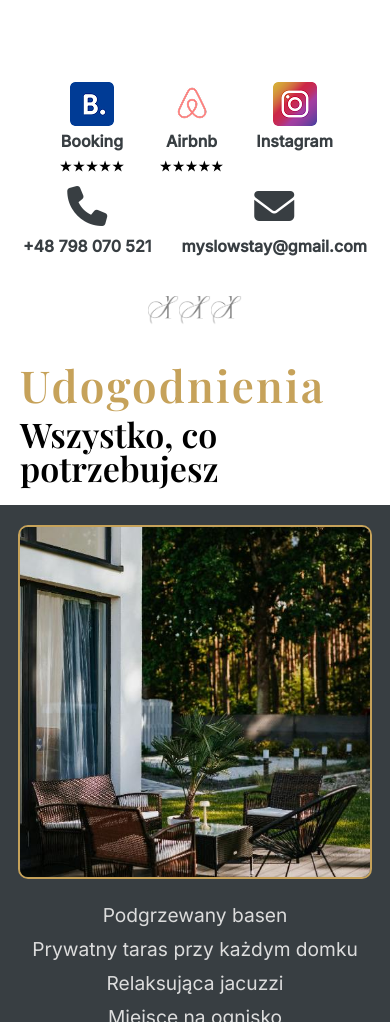
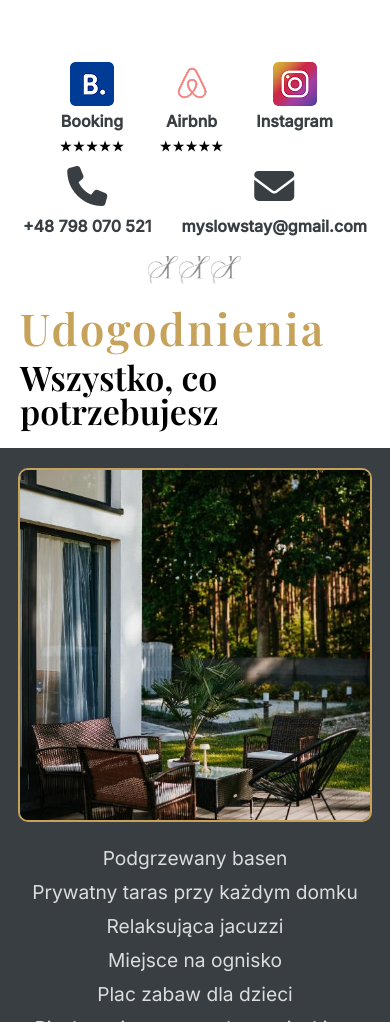
Before and after one commit to wasiukradek/myslowstay, a website: page index.html in a window 390 px wide. Shown: the part 978-2000 px from the top of the page. Drawn offline with nearby package versions, Linux system fonts and the light colour scheme.

Commit message:
Poprawki w css

```diff
--- a/main.scss
+++ b/main.scss
@@ -48,14 +48,17 @@ a {
 }
 
 section {
+    border: 0px solid red;
 }
 .sign {
+    border: 0px solid red;
     display: flex;
     flex-direction: row;
     opacity: 0.5;
     justify-content: center;
-    margin: $padding-l auto;
-    margin-top: 80px;
+    margin: auto;
+    margin-top: $padding-l;
+    margin-bottom: $padding-l;
     img {
         height: 30px;
     }
@@ -183,16 +186,11 @@ section {
     }
 }
 
-section {
-    .section-content {}
-}
-
 section#footer {
     color: #fff;
     background-color: $color-anthracite;
     display: flex;
     flex-direction: row;
-    margin-top: 80px;
     #footer-content {
         display: flex;
         flex-direction: row;
@@ -346,7 +344,7 @@ section.photos {
         width: 100%;
         max-width: $max-width;
         margin: 0 auto;
-        padding: $padding-l 0;
+        padding: 0;
         gap: $padding-m;
             > div {
                 padding: 0 $padding-m;
@@ -425,12 +423,14 @@ section#opinions {
 div.header {
     max-width: $max-width;
     margin: 0 auto;
+    margin-top: $padding-l;
     margin-bottom: $padding-l;
     h3 {
         line-height: 1;
         margin: 0;
     }
     h2 {
+        margin-top: 0;
         line-height: 1;
         color: $color-gold;
         margin-bottom: $padding-m;
@@ -565,6 +565,8 @@ section#pool {
 .booking-award {
     margin: 0 auto;
     text-align: center;
+    margin-top: $padding-l;
+    margin-bottom: $padding-l;
     img {
         height: 120px;
         border: 4px solid $color-gold;
@@ -708,6 +710,7 @@ section#pool {
 @media (max-width: 550px) {
     .sign {
         margin-top: $padding-l;
+        margin-bottom: $padding-l;
     }
     section.photos {
         padding: $padding-xl 0;
```
Also changed, not shown: main.css.
